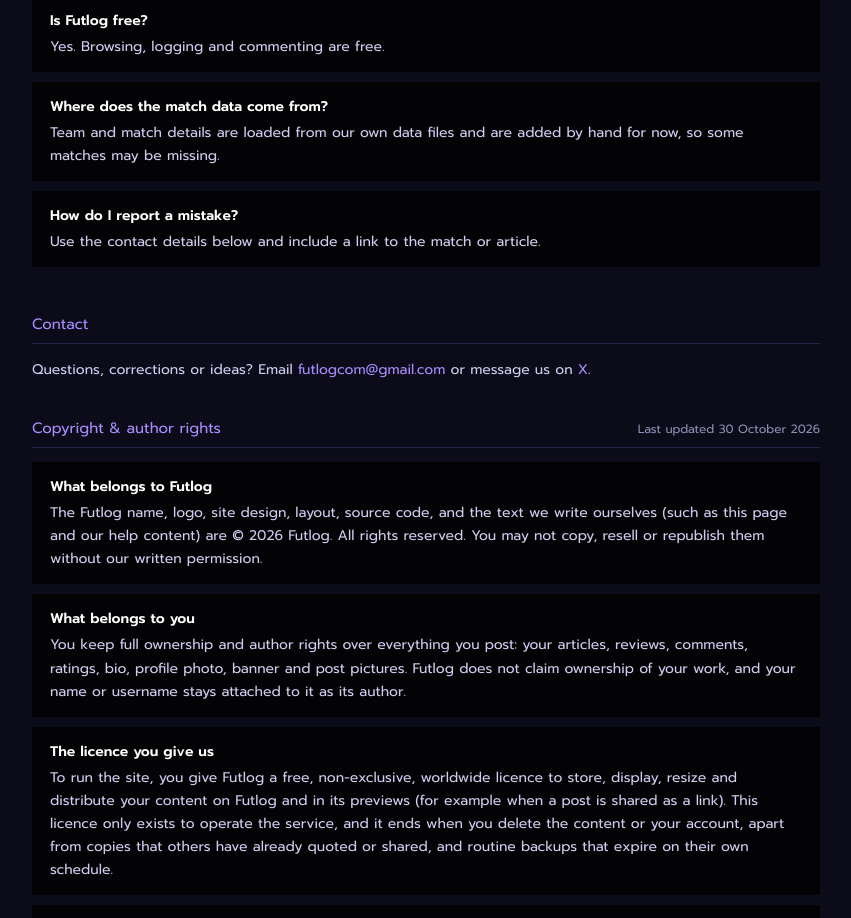
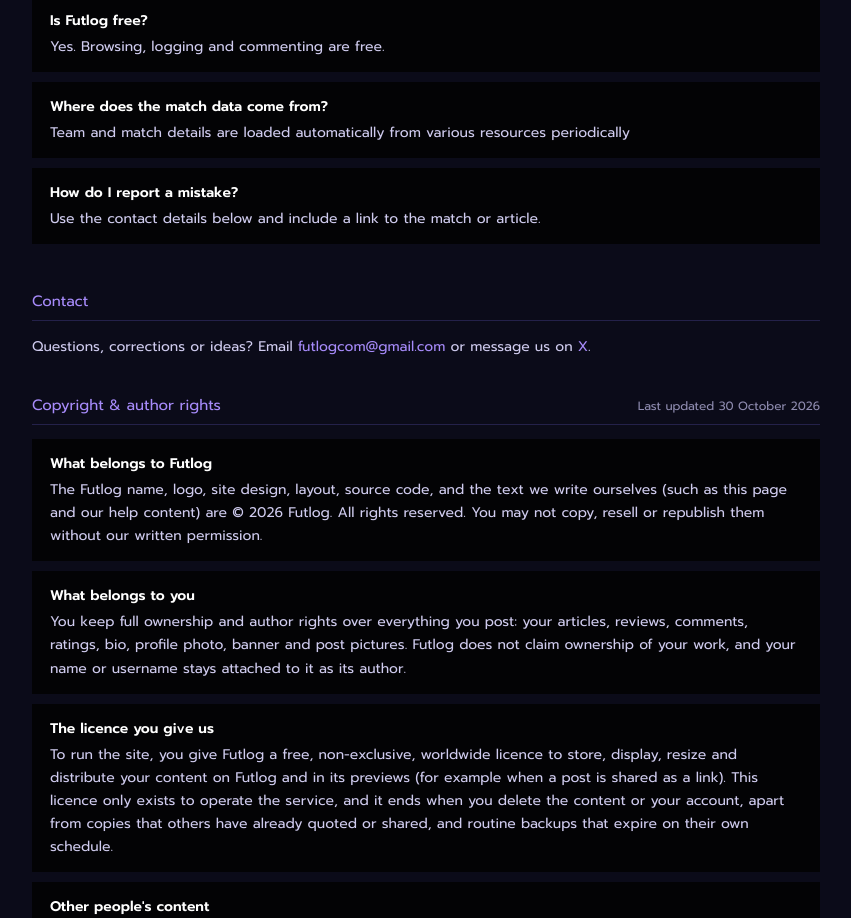
Before and after one commit to SaidRafili/Futlog, a Next.js app: page /info in a window 1280 px wide. Shown: the part 1560-2478 px from the top of the page, without its empty margins (214-1065 px from the left). Built offline with nearby package versions, Linux system fonts and the light colour scheme; no server answers; the database is empty.

Commit message:
moderate the info

```diff
--- a/app/info/page.js
+++ b/app/info/page.js
@@ -44,7 +44,7 @@ export default function Page() {
       <section id="faq">
         <div className="sec-head"><h2>FAQ</h2></div>
         <div className="card"><b>Is Futlog free?</b><p>Yes. Browsing, logging and commenting are free.</p></div>
-        <div className="card"><b>Where does the match data come from?</b><p>Team and match details are loaded from our own data files and are added by hand for now, so some matches may be missing.</p></div>
+        <div className="card"><b>Where does the match data come from?</b><p>Team and match details are loaded automatically from various resources periodically</p></div>
         <div className="card"><b>How do I report a mistake?</b><p>Use the contact details below and include a link to the match or article.</p></div>
       </section>
 
```
